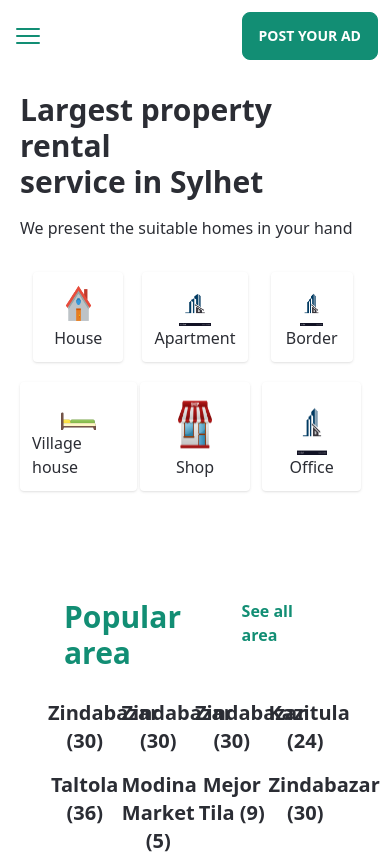
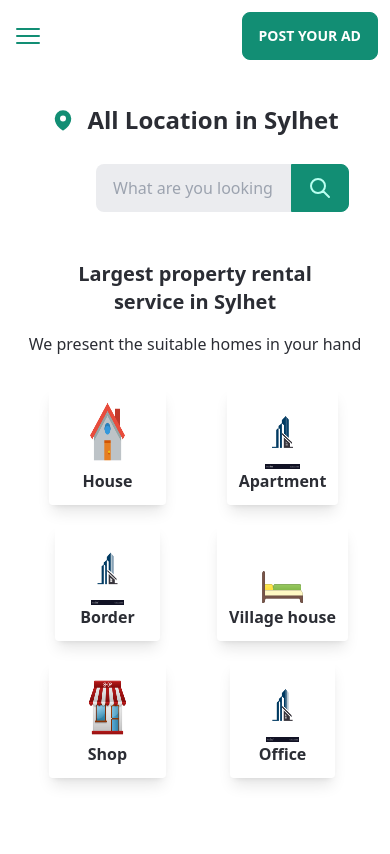
Before and after one commit to mahbubaly/rental-web, a React (Vite) app: page / in a window 390 px wide. Shown: the top 854 px of the page. Built offline with nearby package versions, Linux system fonts and the light colour scheme.

Commit message:
input add for search and responsive

```diff
--- a/public/popular_area.json
+++ b/public/popular_area.json
@@ -5,11 +5,11 @@
     },
     {
         "id":2,
-        "area":"Zindabazar (30)"
+        "area":"Noyashorok (3)"
     },
     {
         "id":3,
-        "area":"Zindabazar (30)"
+        "area":"Amerkhana (8)"
     },
     {
         "id":4,
--- a/src/Components/Header.jsx
+++ b/src/Components/Header.jsx
@@ -1,7 +1,7 @@
 import React, { useState } from 'react';
 import { Link } from 'react-router-dom';
 import logo from '../Images/logo.jpg'
-import { UserPlusIcon, XMarkIcon, Bars3Icon, QuestionMarkCircleIcon, EllipsisHorizontalCircleIcon, HomeIcon } from '@heroicons/react/24/solid'
+import { UserPlusIcon, MapPinIcon, XMarkIcon, Bars3Icon, QuestionMarkCircleIcon, EllipsisHorizontalCircleIcon, HomeIcon } from '@heroicons/react/24/solid'
 import Section from './Section';
 import Section_2 from './Section_2';
 import '../Components/Css/Style.css'
@@ -16,11 +16,8 @@ const Header = () => {
     return (
         <>
 
-
-
-
             <div className='flex justify-between  bg-white p-3 items-center'>
-                <div onClick={() => setOpen(!open)} className='md:hidden'>
+                <div onClick={() => setOpen(!open)} className='md:hidden '>
                     <span className='bg-black '>
                         {
                             open === true ?
@@ -36,16 +33,16 @@ const Header = () => {
                             <div className='flex gap-6 items-center mt-4'>
                                 <HomeIcon className="h-6 w-6 text-primary " />
 
-                                <Link className='font-semibold hover-effect ' to="/home">Home</Link>
+                                <Link className='font-semibold hover-effect ' to="/">Home</Link>
                             </div>
                             <div className='flex gap-6 my-4'>
                                 <UserPlusIcon className="h-6 w-6 text-primary " />
 
                                 <Link className='hover-effect' to="/logIn"><h1 className='text-[16px] hover-effect  font-bold'> Log in</h1> </Link>
                             </div>
-                            <div className='flex gap-6 hover-effect'>
+                            <div className='flex gap-6 '>
                                 <UserPlusIcon className="h-6 w-6 text-primary " />
-                                <Link className='font-semibold ' to="/home">Stay safe</Link>
+                                <Link className='font-semibold hover-effect ' to="/home">Stay safe</Link>
                             </div>
                             <div className='flex gap-6 font-semibold'>
                                 <QuestionMarkCircleIcon className="h-6 w-6 text-primary  " />
@@ -81,6 +78,9 @@ const Header = () => {
 
 
 
+
+
+
         </>
     );
 };
--- a/src/Components/Home.jsx
+++ /dev/null
@@ -1,12 +0,0 @@
-import React from 'react';
-
-const Home = () => {
-    return (
-        <div>
-            THis is home page
-
-        </div>
-    );
-};
-
-export default Home;
--- a/src/Components/Section.jsx
+++ b/src/Components/Section.jsx
@@ -8,6 +8,7 @@ import shop from '../Images/shop-icon.png'
 import Office from '../Images/Office.jpg'
 import Section_2 from './Section_2';
 import { useLoaderData } from 'react-router-dom';
+import { UserPlusIcon, MapPinIcon } from '@heroicons/react/24/solid'
 
 
 
@@ -17,41 +18,65 @@ const Section = () => {
 
     return (
         <>
+            <div className='bg-white py-4'>
+                <div className='flex justify-center items-center gap-3 py-4'>
+                    <MapPinIcon className="h-6 w-6 text-primary " />
+                    <h1 className='font-semibold text-2xl'>All Location in Sylhet</h1>
+                </div>
+                <div className=" form-control  my-3">
+                    <div className="input-group">
+                        <input type="text" placeholder="What are you looking for?" className="input w-[50%]  ml-24 lg:ml-72" />
+                        <button className="btn btn-primary ">
+                            <svg xmlns="http://www.w3.org/2000/svg" className="h-6 w-6 " fill="none" viewBox="0 0 24 24" stroke="currentColor"><path strokeLinecap="round" strokeLinejoin="round" strokeWidth="2" d="M21 21l-6-6m2-5a7 7 0 11-14 0 7 7 0 0114 0z" /></svg>
+                        </button>
+                    </div>
+                </div>
+
+
+            </div>
+
+
+
+            {/* Sections title and areas name location */}
+
             <div className='grid md:grid-cols-2 grid-cols-1 p-5 gap-4 bg-white'>
+
+
+
                 <div className=' flex justify-center items-center'>
                     <div>
-                        <h1 className='font-bold text-3xl' >Largest property rental <br /> service in Sylhet</h1>
+                        <h1 className='font-bold md:text-left text-center text-xl md:text-3xl' >Largest property rental <br /> service in Sylhet</h1>
                         <p className='my-4 '>We present the suitable homes in your hand</p>
                     </div>
 
                 </div>
-                <div className='grid grid-cols-3 m-0'>
-                    <div className='p-3 mb-5 rounded shadow mx-auto flex flex-col hover:bg-slate-500 hover:duration-1000 justify-center items-center'>
+                <div className='grid md:grid-cols-3 grid-cols-2 m-0'>
+                    <div className='p-3 mb-5 rounded shadow-lg mx-auto flex flex-col hover:shadow-xl ease-in-out duration-1000 hover:text-white font-semibold hover:bg-primary justify-center items-center'>
 
                         <img className='h-full w-[40%] ' src={house} alt="" />
                         <h1>House</h1>
                     </div>
-                    <div className='p-3 mb-5 rounded shadow mx-auto flex flex-col justify-center items-center'>
+                    <div className='p-3 mb-5 rounded shadow-lg mx-auto flex flex-col hover:shadow-xl ease-in-out duration-1000 hover:text-white font-semibold hover:bg-primary justify-center items-center'>
 
                         <img className='h-full w-[40%] ' src={Office} alt="" />
                         <h1>Apartment</h1>
                     </div>
-                    <div className='p-3 mb-5 rounded shadow mx-auto flex flex-col justify-center items-center'>
+                    <div className='p-3 mb-5 rounded shadow-lg mx-auto flex flex-col hover:shadow-xl ease-in-out duration-1000 hover:text-white font-semibold hover:bg-primary justify-center items-center'>
 
                         <img className='h-full w-[40%] ' src={Office} alt="" />
                         <h1>Border</h1>
                     </div>
-                    <div className='p-3 mb-5 rounded shadow mx-auto flex flex-col justify-center items-center'>
+                    <div className='p-3 mb-5 rounded shadow-lg mx-auto flex flex-col hover:shadow-xl ease-in-out duration-1000 hover:text-white font-semibold hover:bg-primary justify-center items-center'>
 
                         <img className='h-full w-[40%] ' src={bed} alt="" />
                         <h1>Village house</h1>
                     </div>
-                    <div className='p-3 mb-5 rounded shadow mx-auto flex flex-col justify-center items-center'>
+                    <div className='p-3 mb-5 rounded shadow-lg mx-auto flex flex-col hover:shadow-xl ease-in-out duration-1000 hover:text-white font-semibold hover:bg-primary justify-center items-center'>
 
                         <img className='h-full w-[40%]' src={shop} alt="" />
                         <h1>Shop</h1>
                     </div>
-                    <div className='p-3 mb-5 rounded shadow mx-auto flex flex-col justify-center items-center'>
+                    <div className='p-3 mb-5 rounded shadow-lg mx-auto flex flex-col hover:shadow-xl ease-in-out duration-1000 hover:text-white font-semibold hover:bg-primary  justify-center items-center'>
 
                         <img className='h-full w-[40%] ' src={Office} alt="" />
                         <h1>Office</h1>
@@ -61,7 +86,7 @@ const Section = () => {
 
                 </div>
             </div>
-            <Section_2 popularArea={popularArea}/>
+            <Section_2 popularArea={popularArea} />
 
         </>
     );
--- a/src/Components/Section_2.jsx
+++ b/src/Components/Section_2.jsx
@@ -13,7 +13,7 @@ const Section_2 = ({ popularArea }) => {
             </div>
 
 
-            <div className='grid grid-cols-4 text-center'>
+            <div className='grid lg:grid-cols-4 md:grid-cols-3 grid-cols-2  text-center'>
                 {
                     popularArea.map(area => <Area
                         key={area.id}
```
Also changed, not shown: src/main.jsx (+4 -3 lines).
